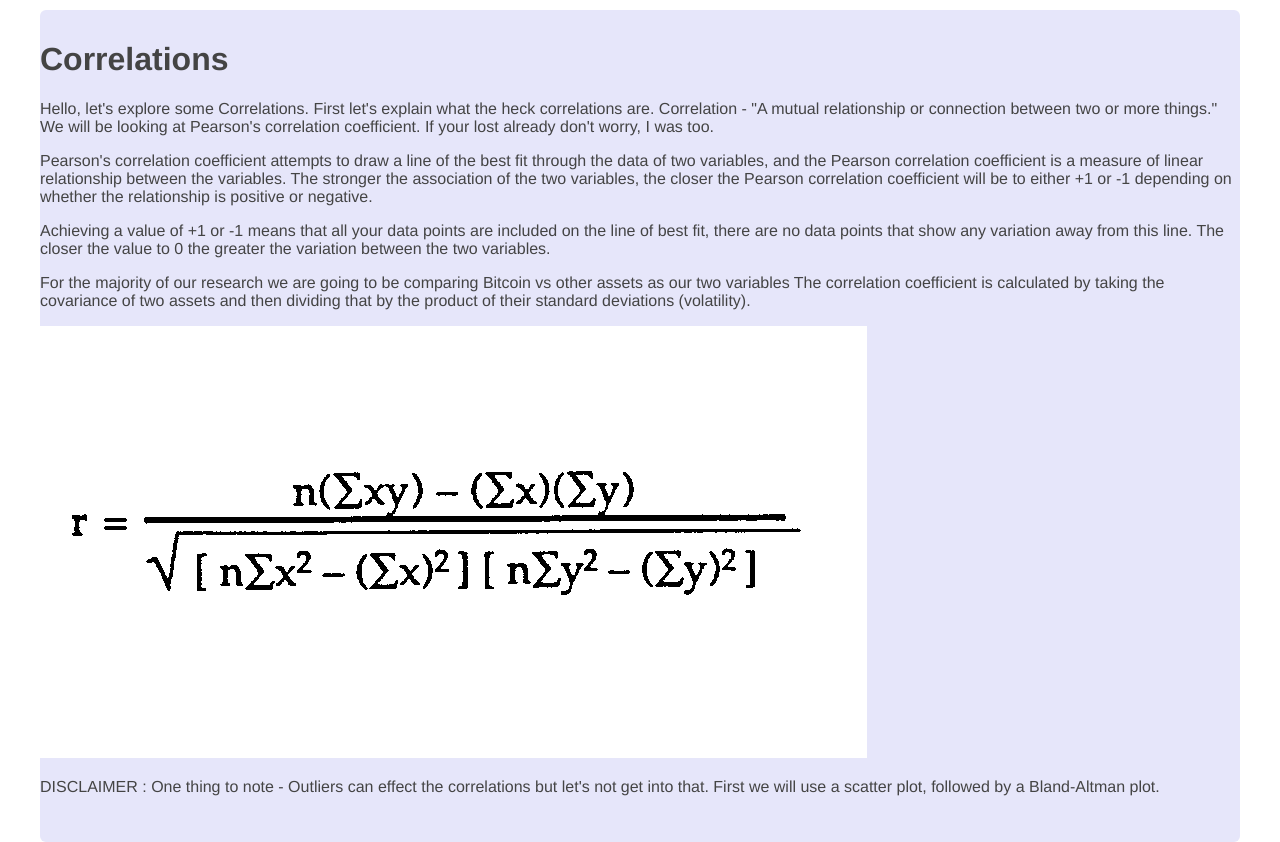
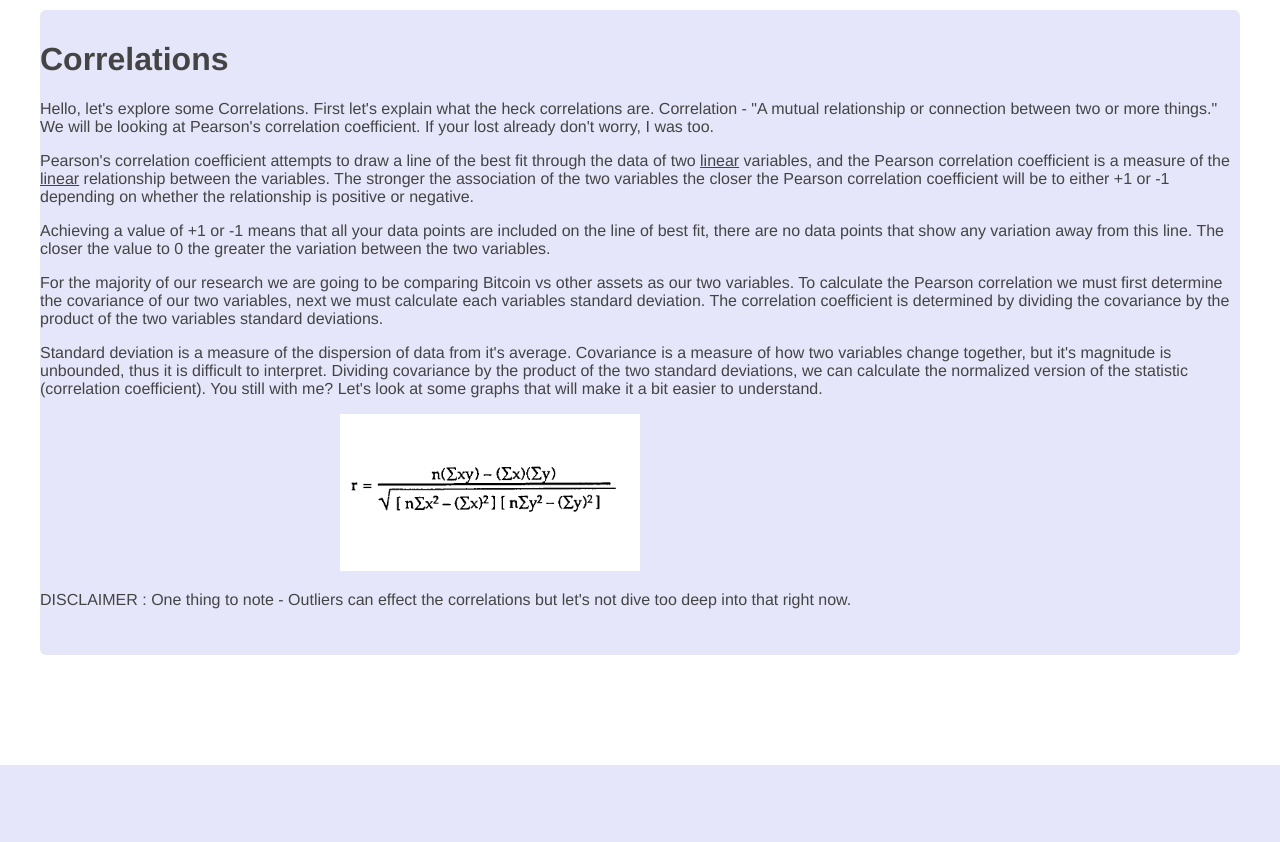
Before and after one commit to hilljtm/Correlations, a Flask app: page / in a window 1280 px wide. Shown: the part 35-877 px from the top of the page. After the commit the page ends 800 px from the top, so only its background shows below. Run offline with Flask 2, Linux system fonts and the light colour scheme.

Commit message:
formatted img css, added more on home page, refined btc api file

```diff
--- a/static/css/main.css
+++ b/static/css/main.css
@@ -75,13 +75,11 @@ div.spindex {
     border-radius: 6px;
 }
 
-div.container {
-    align-content: center;
-}
 
-img.pearson {
-    width: 25;
+img[src="/static/pearson.png"] {
+    width: 25%;
     height: 25%;
+    margin-left: 25%;
 }
 
 h2 {
--- a/templates/home.html
+++ b/templates/home.html
@@ -6,22 +6,24 @@
     <p>Hello, let's explore some Correlations. First let's explain what the heck correlations are. Correlation - "A
         mutual relationship or connection between two or more things." We will be looking at Pearson's correlation
         coefficient. If your lost already don't worry, I was too. </p>
-    <p> Pearson's correlation coefficient attempts to draw a line of the best fit through the data of two variables, and
-        the Pearson correlation coefficient is a measure of linear relationship between the variables. The stronger the
-        association of the two variables, the closer the Pearson correlation coefficient will be to either +1 or -1
-        depending on whether the relationship is positive or negative.</p>
+    <p> Pearson's correlation coefficient attempts to draw a line of the best fit through the data of two <u>linear</u>
+        variables, and the Pearson correlation coefficient is a measure of the <u>linear</u> relationship between the variables. The stronger the association of the two variables the closer the Pearson correlation coefficient will be to either +1 or -1 depending on whether the relationship is positive or negative.
+    </p>
     <p>Achieving a value of +1 or -1 means that all your data points are included on the line of best fit, there are no
         data points that show any variation away from this line. The closer the value to 0 the greater the variation
         between the two variables.</p>
-    <p>For the majority of our research we are going to be comparing Bitcoin vs other assets as our two variables The
-        correlation coefficient is calculated by taking the covariance of two assets and then dividing that by the
-        product of their standard deviations (volatility).</p>
-    <div class="container">
-    <img class="pearson", src="/static/pearson.png">
-    </div>
+    <p>For the majority of our research we are going to be comparing Bitcoin vs other assets as our two variables. To
+        calculate the Pearson correlation we must first determine the covariance of our two variables, next we must
+        calculate each variables standard deviation. The correlation coefficient is determined by dividing the
+        covariance by the product of the two variables standard deviations.</p>
+    <p>Standard deviation is a measure of the dispersion of data from it's average. Covariance is a measure of how two
+        variables change together, but it's magnitude is unbounded, thus it is difficult to interpret. Dividing
+        covariance by the product of the two standard deviations, we can calculate the normalized version of the
+        statistic (correlation coefficient). You still with me? Let's look at some graphs that will make it a bit easier to understand.</p>
 
-    <p>DISCLAIMER : One thing to note - Outliers can effect the correlations but let's not get into that. First we will
-        use a scatter plot, followed by a Bland-Altman plot. </p>
+    <img id="pearson" , src="/static/pearson.png" alt="pearson">
+
+    <p>DISCLAIMER : One thing to note - Outliers can effect the correlations but let's not dive too deep into that right now.  </p>
 </div>
 
 {% endblock %}
```
Also changed, not shown: btc.py (+7 -18 lines).
